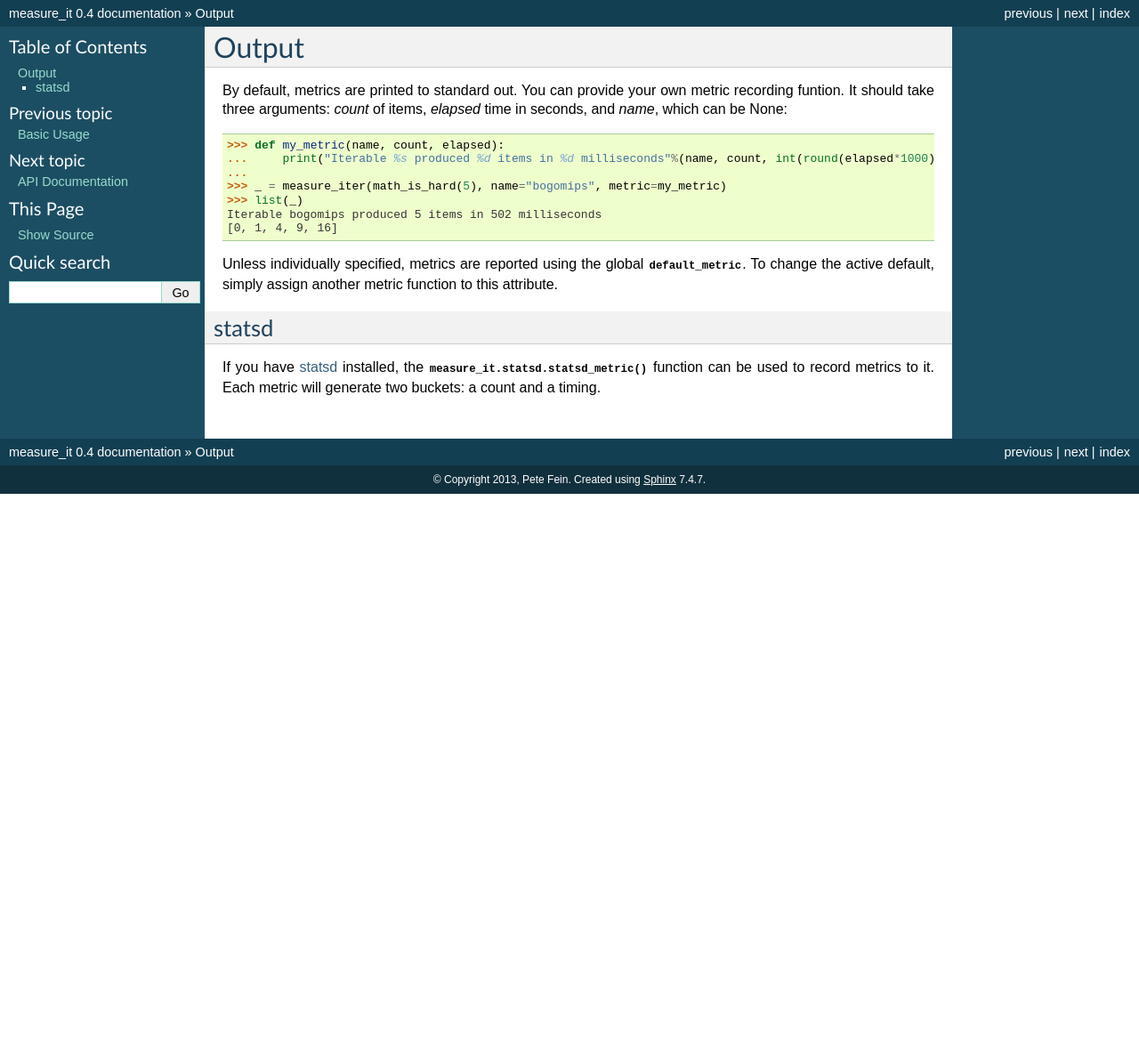
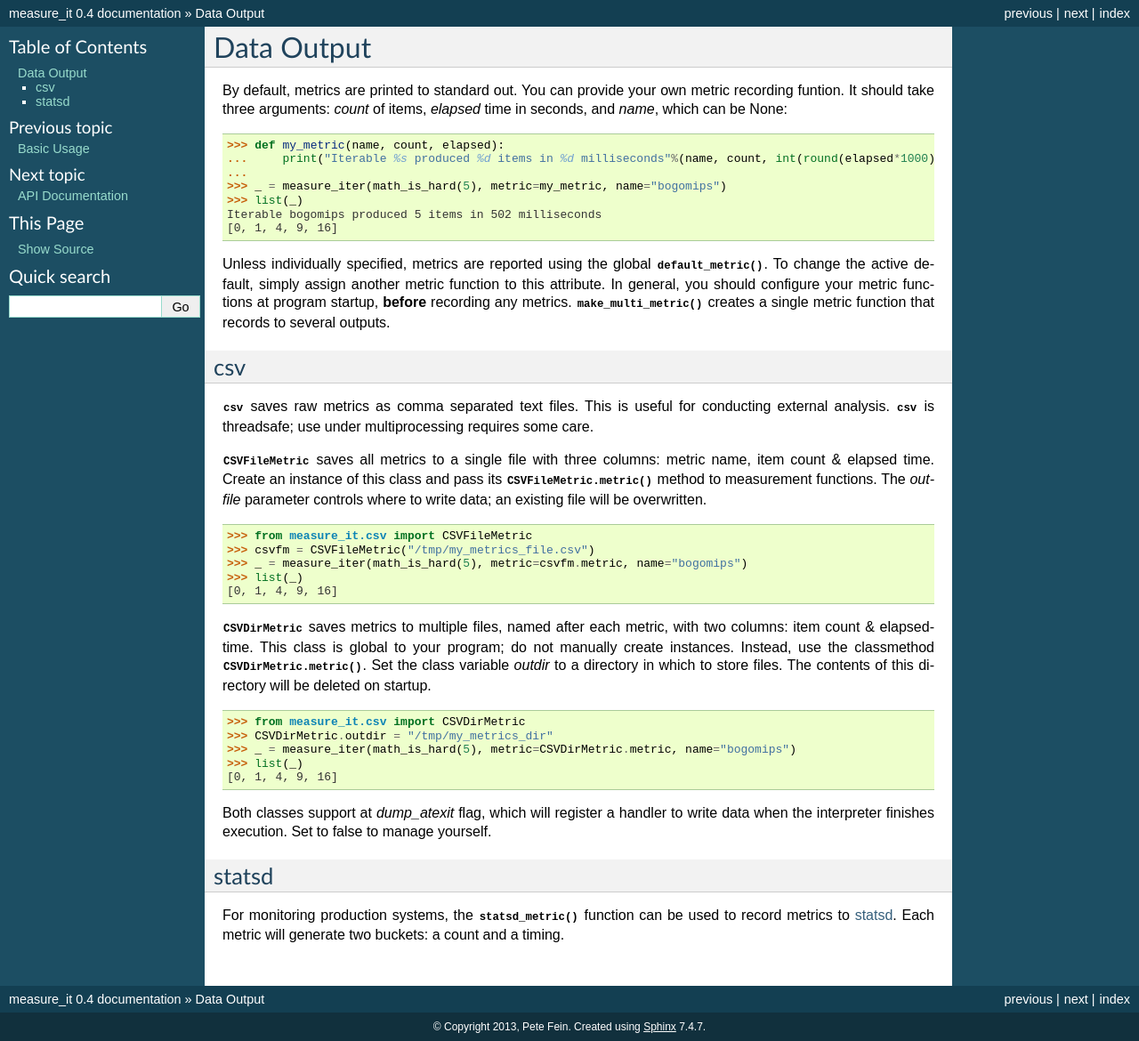
Before and after one commit to wearpants/instrument, a Sphinx documentation site: the page built from doc/output.rst, in a window 1280 px wide. Shown: the whole page at 89% size. Built offline with Sphinx 7.4.7, drawn with Linux system fonts in a browser that asks for light colours; before the commit the page ends 900 px from its top, so only the background shows below that.

Commit message:
document csv. fixes #7

```diff
--- a/doc/basic_use.rst
+++ b/doc/basic_use.rst
@@ -1,6 +1,9 @@
 Basic Usage
 ===========
 .. currentmodule:: measure_it
+
+Measurements
+------------
 
 Iterators & generators often encapsulate I/O, number crunching or other
 operations we want to gather metrics for:
--- a/doc/output.rst
+++ b/doc/output.rst
@@ -1,5 +1,5 @@
-Output
-======
+Data Output
+===========
 
 By default, metrics are printed to standard out. You can provide your own
 metric recording funtion. It should take three arguments: `count` of items,
@@ -8,18 +8,58 @@ metric recording funtion. It should take three arguments: `count` of items,
 >>> def my_metric(name, count, elapsed):
 ...     print("Iterable %s produced %d items in %d milliseconds"%(name, count, int(round(elapsed*1000))))
 ...
->>> _ = measure_iter(math_is_hard(5), name="bogomips", metric=my_metric)
+>>> _ = measure_iter(math_is_hard(5), metric=my_metric, name="bogomips")
 >>> list(_)
 Iterable bogomips produced 5 items in 502 milliseconds
 [0, 1, 4, 9, 16]
 
 Unless individually specified, metrics are reported using the global
-:data:`default_metric`. To change the active default, simply assign another metric
-function to this attribute.
+:func:`.default_metric`. To change the active default, simply assign another
+metric function to this attribute. In general, you should configure your
+metric functions at program startup, **before** recording any metrics.
+:func:`.make_multi_metric` creates a single metric function that records to
+several outputs.
+
+
+csv
+---
+
+:mod:`.csv` saves raw metrics as comma separated text files.
+This is useful for conducting external analysis. :mod:`.csv` is threadsafe; use
+under multiprocessing requires some care.
+
+:class:`.CSVFileMetric` saves all metrics to a single file with three
+columns: metric name, item count & elapsed time. Create an instance of this
+class and pass its :meth:`.CSVFileMetric.metric` method to measurement
+functions. The `outfile` parameter controls where to write data; an existing
+file will be overwritten.
+
+>>> from measure_it.csv import CSVFileMetric
+>>> csvfm = CSVFileMetric("/tmp/my_metrics_file.csv")
+>>> _ = measure_iter(math_is_hard(5), metric=csvfm.metric, name="bogomips")
+>>> list(_)
+[0, 1, 4, 9, 16]
+
+:class:`.CSVDirMetric` saves metrics to multiple files, named after each
+metric, with two columns: item count & elapsedtime. This class is global to
+your program; do not manually create instances. Instead, use the classmethod
+:meth:`.CSVDirMetric.metric`. Set the class variable `outdir` to a directory
+in which to store files. The contents of this directory will be deleted on
+startup.
+
+>>> from measure_it.csv import CSVDirMetric
+>>> CSVDirMetric.outdir = "/tmp/my_metrics_dir"
+>>> _ = measure_iter(math_is_hard(5), metric=CSVDirMetric.metric, name="bogomips")
+>>> list(_)
+[0, 1, 4, 9, 16]
+
+Both classes support at `dump_atexit` flag, which will register a handler to
+write data when the interpreter finishes execution. Set to false to manage
+yourself.
 
 statsd
 ------
 
-If you have `statsd <https://pypi.python.org/pypi/statsd>`__ installed, the
-:func:`measure_it.statsd.statsd_metric` function can be used to record metrics to it. Each
-metric will generate two buckets: a count and a timing.
+For monitoring production systems, the :func:`.statsd_metric` function can be
+used to record metrics to `statsd <https://pypi.python.org/pypi/statsd>`__.
+Each metric will generate two buckets: a count and a timing.
```
Also changed, not shown: doc/installation.rst (+4 -4 lines).
